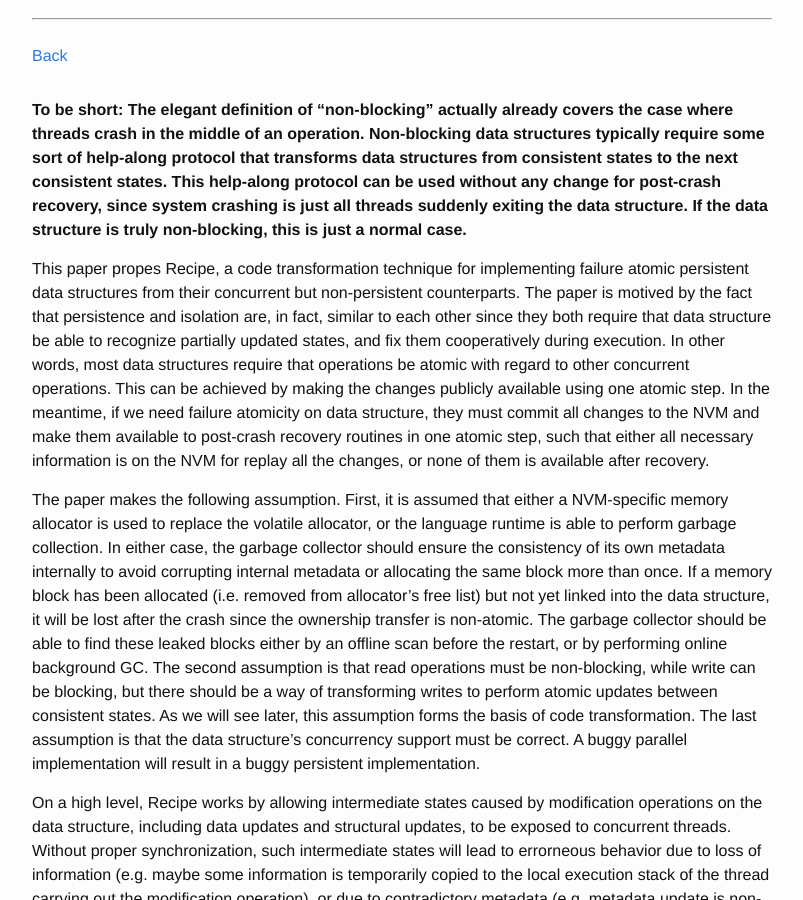
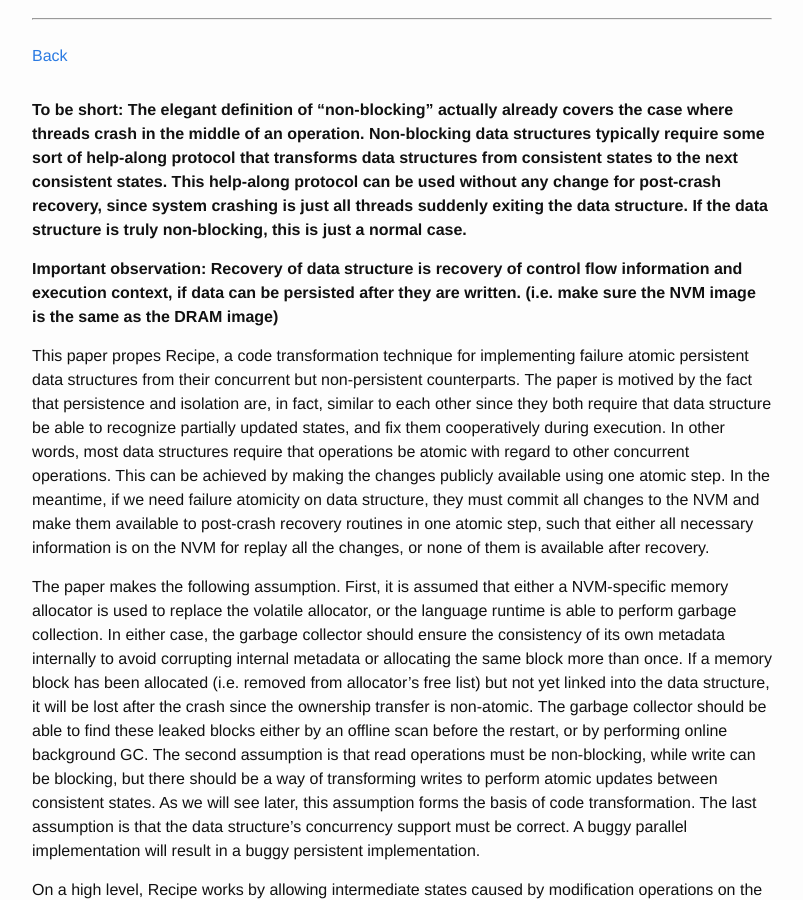
Before and after one commit to wangziqi2013/wangziqi2013.github.io, a Jekyll site: the page built from _posts/2019-11-19-recipe.markdown, in a window 1280 px wide and 900 px high, scrolled down 394 px. Shown: the whole window, without its empty margins (238-1041 px from the left). Built offline with Jekyll 4.4.1, drawn with Linux system fonts in a browser that asks for light colours.

Commit message:
Adding observation

```diff
--- a/_posts/2019-11-19-recipe.markdown
+++ b/_posts/2019-11-19-recipe.markdown
@@ -18,6 +18,9 @@ of an operation. Non-blocking data structures typically require some sort of hel
 data structures from consistent states to the next consistent states. This help-along protocol can be used without
 any change for post-crash recovery, since system crashing is just all threads suddenly exiting the data structure.
 If the data structure is truly non-blocking, this is just a normal case.**
+
+**Important observation: Recovery of data structure is recovery of control flow information and execution context, if data
+can be persisted after they are written. (i.e. make sure the NVM image is the same as the DRAM image)**
 
 This paper propes Recipe, a code transformation technique for implementing failure atomic persistent data structures
 from their concurrent but non-persistent counterparts. The paper is motived by the fact that persistence and isolation
```
